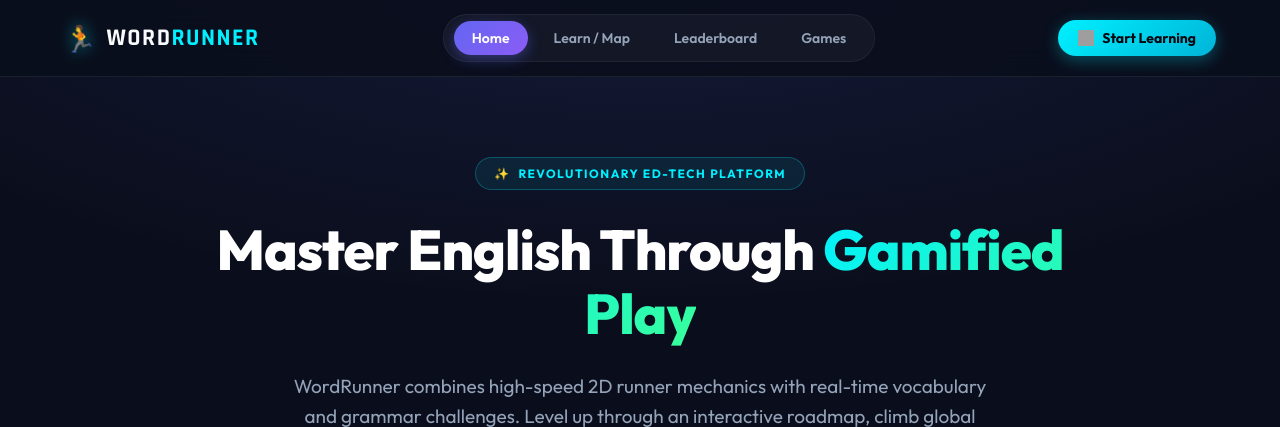
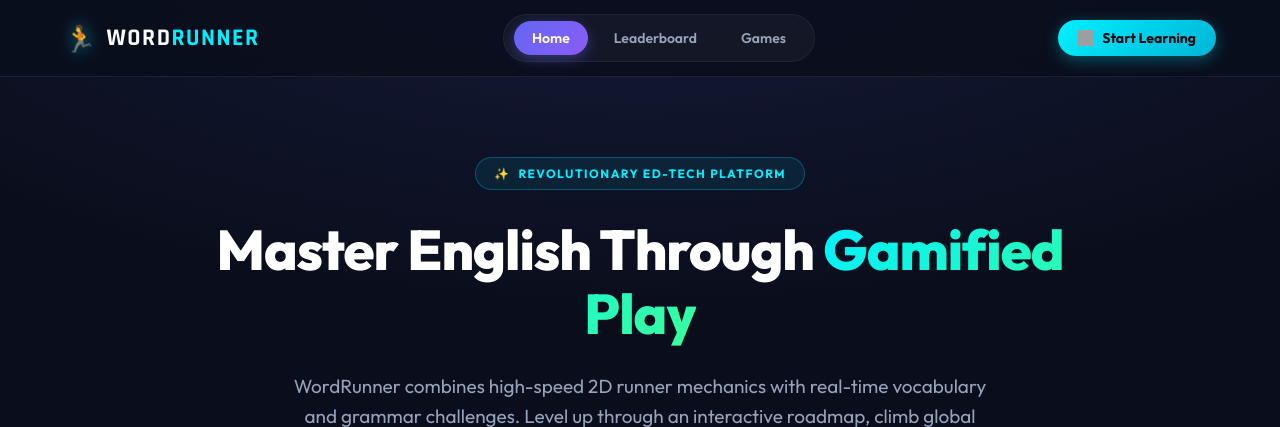
Before and after one commit to murodtojiev/WordRunner, a Flask app: page / in a window 1280 px wide. Shown: the top 427 px of the page. Run offline with Flask 3, Linux system fonts and the light colour scheme; parts of the project's set-up code (start-up, migrations or seed data) failed here and were passed over; some libraries are stand-ins or nearby versions; grey boxes are pictures that could not be loaded.

Commit message:
Remove Learn/Map from nav: now accessible through Games center only

```diff
--- a/templates/index.html
+++ b/templates/index.html
@@ -23,10 +23,8 @@
       <div class="nav-menu">
         <a href="/" class="nav-link {% if active_page == 'home' %}active{% endif %}">Home</a>
         {% if user %}
-          <a href="/map" class="nav-link {% if active_page == 'map' %}active{% endif %}">Learn / Map</a>
           <a href="/leaderboard" class="nav-link {% if active_page == 'leaderboard' %}active{% endif %}">Leaderboard</a>
         {% else %}
-          <a href="/login" class="nav-link">Learn / Map</a>
           <a href="/login" class="nav-link">Leaderboard</a>
         {% endif %}
         {% if user %}
@@ -64,10 +62,6 @@
       <span class="mobile-nav-label">Home</span>
     </a>
     {% if user %}
-      <a href="/map" class="mobile-nav-item {% if active_page == 'map' %}active{% endif %}">
-        <span class="mobile-nav-icon">🗺️</span>
-        <span class="mobile-nav-label">Map</span>
-      </a>
       <a href="/leaderboard" class="mobile-nav-item {% if active_page == 'leaderboard' %}active{% endif %}">
         <span class="mobile-nav-icon">🏆</span>
         <span class="mobile-nav-label">Leaderboard</span>
@@ -77,10 +71,6 @@
         <span class="mobile-nav-label">Games</span>
       </a>
     {% else %}
-      <a href="/login" class="mobile-nav-item">
-        <span class="mobile-nav-icon">🗺️</span>
-        <span class="mobile-nav-label">Map</span>
-      </a>
       <a href="/login" class="mobile-nav-item">
         <span class="mobile-nav-icon">🏆</span>
         <span class="mobile-nav-label">Leaderboard</span>
```
